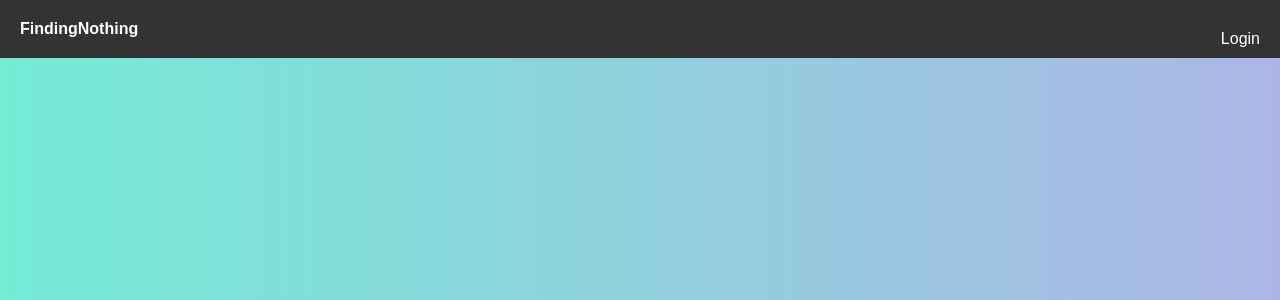
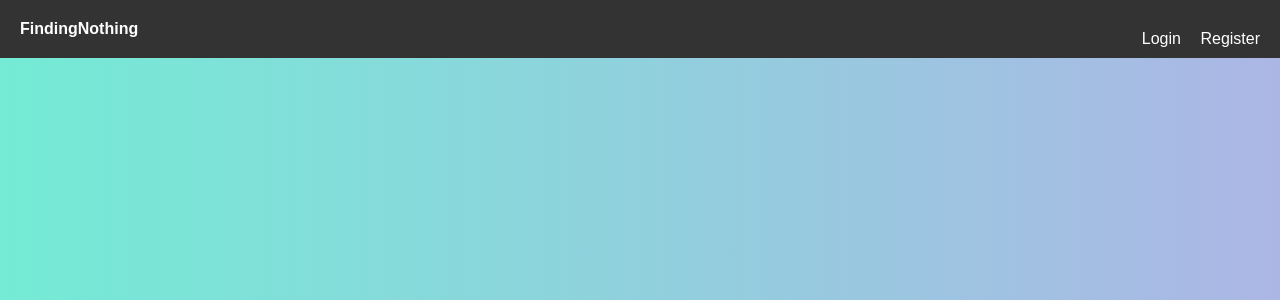
Before and after one commit to Jiahao76/welcome_project, a Django app: page / in a window 1280 px wide. Shown: the top 300 px of the page. Run offline with Django 5.2, Linux system fonts and the light colour scheme.

Commit message:
Update nav bar

```diff
--- a/templates/base.html
+++ b/templates/base.html
@@ -41,6 +41,9 @@
     <a href="/logout/">Logout</a>
   {% else %}
     <a href="/login/">Login</a>
+    {% if request.path == "/" %}
+      <a href="/register/">Register</a>
+    {% endif %}
   {% endif %}
 </div>
 </nav>
```
Lines whose indentation alone changed are shown as unchanged.
